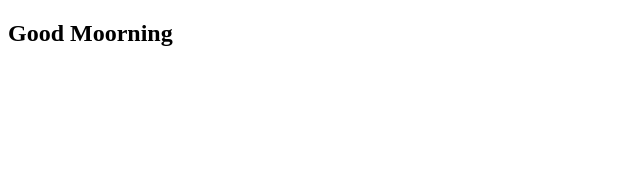
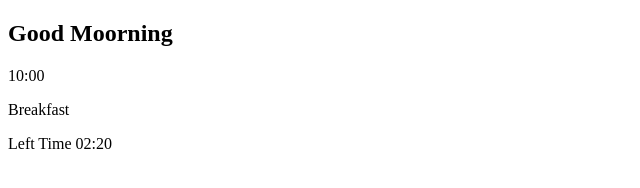
Before and after one commit to gazaskygeeks/pasto, a website: page front-end/breakfast.html in a window 1280 px wide. Shown: the whole page, without its empty margins (0-640 px from the left). Drawn offline with Linux system fonts and the light colour scheme.

Commit message:
edit breakfast.html

```diff
--- a/front-end/breakfast.html
+++ b/front-end/breakfast.html
@@ -4,7 +4,21 @@
 	<title>Pasto-Breakfast</title>
 </head>
 <body>
-	<h2>Good Moorning</h2>
-
+	<div class="container">
+		<h2>Good Moorning</h2>
+		<span>10:00</span>
+		<p>Breakfast</p>
+		<p>
+			Left Time <span>02:20</span>
+		</p>
+		<form>
+			<datalist>
+				<<option value="K cheese"></option>
+				<<option value="White cheese"></option>
+				<<option value="Book"></option>
+				<<option value="Basterma"></option>
+			</datalist>
+		</form>
+	</div>
 </body>
 </html>
```
